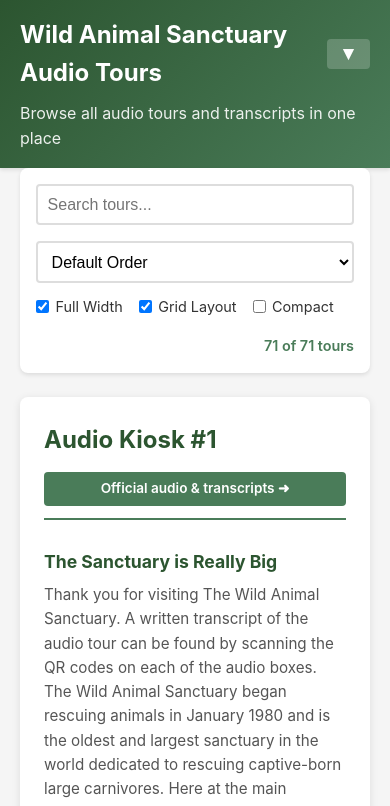
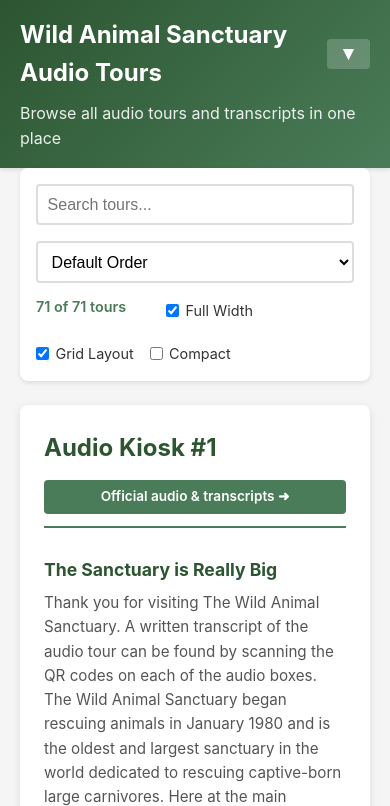
Before and after one commit to nealmcb/Twas, a plain HTML site: page index.html in a window 390 px wide. Both pictures are taken after a click on the label "Grid Layout". Shown: the top 806 px of the page. Drawn offline with Linux system fonts and the light colour scheme.

Commit message:
Fix grid layout with !important and reposition stats display
Grid Layout Fix:
- Add !important to display: grid to override default block display
- Simplified CSS selector (removed :not(.compact) complexity)
- Explicit compact mode override with display: block !important
- Should now work correctly in Chrome and all browsers
- Mobile: Single column with !important override

Stats Display Repositioning:
- Moved from right side to left side of checkboxes
- Now appears directly under search bar as first item
- More noticeable: "5 of 71 tours" shows before controls
- Better visual hierarchy and easier to see filtering results
- Margin adjusted for proper spacing

CSS Specificity:
- Used !important to ensure rules apply correctly
- Clear hierarchy: base -> grid -> compact override
- No competing rules or specificity issues

Testing:
- Validated CSS syntax (balanced braces)
- Confirmed grid layout rule with display: grid !important
- Confirmed compact override with display: block !important
- Verified stats position in HTML before checkboxes

🤖 Generated with [Claude Code](https://claude.com/claude-code)

Co-Authored-By: Claude Sonnet 4.5 <noreply@anthropic.com>

```diff
--- a/index.html
+++ b/index.html
@@ -31,10 +31,10 @@
                 </select>
             </div>
             <div class="filter-controls">
+                <span class="stats-inline" id="statsInline"></span>
                 <label><input type="checkbox" id="fullWidthToggle" checked> Full Width</label>
                 <label><input type="checkbox" id="gridToggle"> Grid Layout</label>
                 <label><input type="checkbox" id="compactToggle"> Compact</label>
-                <span class="stats-inline" id="statsInline"></span>
             </div>
         </div>
 
--- a/styles.css
+++ b/styles.css
@@ -162,7 +162,7 @@ main {
 .stats-inline {
     color: #4a7c59;
     font-weight: 600;
-    margin-left: auto;
+    margin-right: 1.5rem;
 }
 
 /* Linear Tours Layout */
@@ -171,11 +171,16 @@ main {
     margin-bottom: 2rem;
 }
 
-/* Grid Layout Option - only in non-compact mode */
-.tours-linear.grid-layout:not(.compact) {
-    display: grid;
+/* Grid Layout Option */
+.tours-linear.grid-layout {
+    display: grid !important;
     grid-template-columns: repeat(auto-fill, minmax(400px, 1fr));
     gap: 1.5rem;
+}
+
+/* Compact mode overrides grid - back to block */
+.tours-linear.compact {
+    display: block !important;
 }
 
 /* Kiosk Section */
@@ -367,13 +372,17 @@ footer p {
         justify-content: center;
     }
 
-    .tours-linear.grid-layout:not(.compact) {
-        grid-template-columns: 1fr;
+    .tours-linear.grid-layout {
+        grid-template-columns: 1fr !important;
     }
 
     .tours-linear.compact .kiosk-section {
         flex-direction: column;
         align-items: flex-start;
+    }
+
+    .stats-inline {
+        margin-bottom: 0.5rem;
     }
 }
 
```
